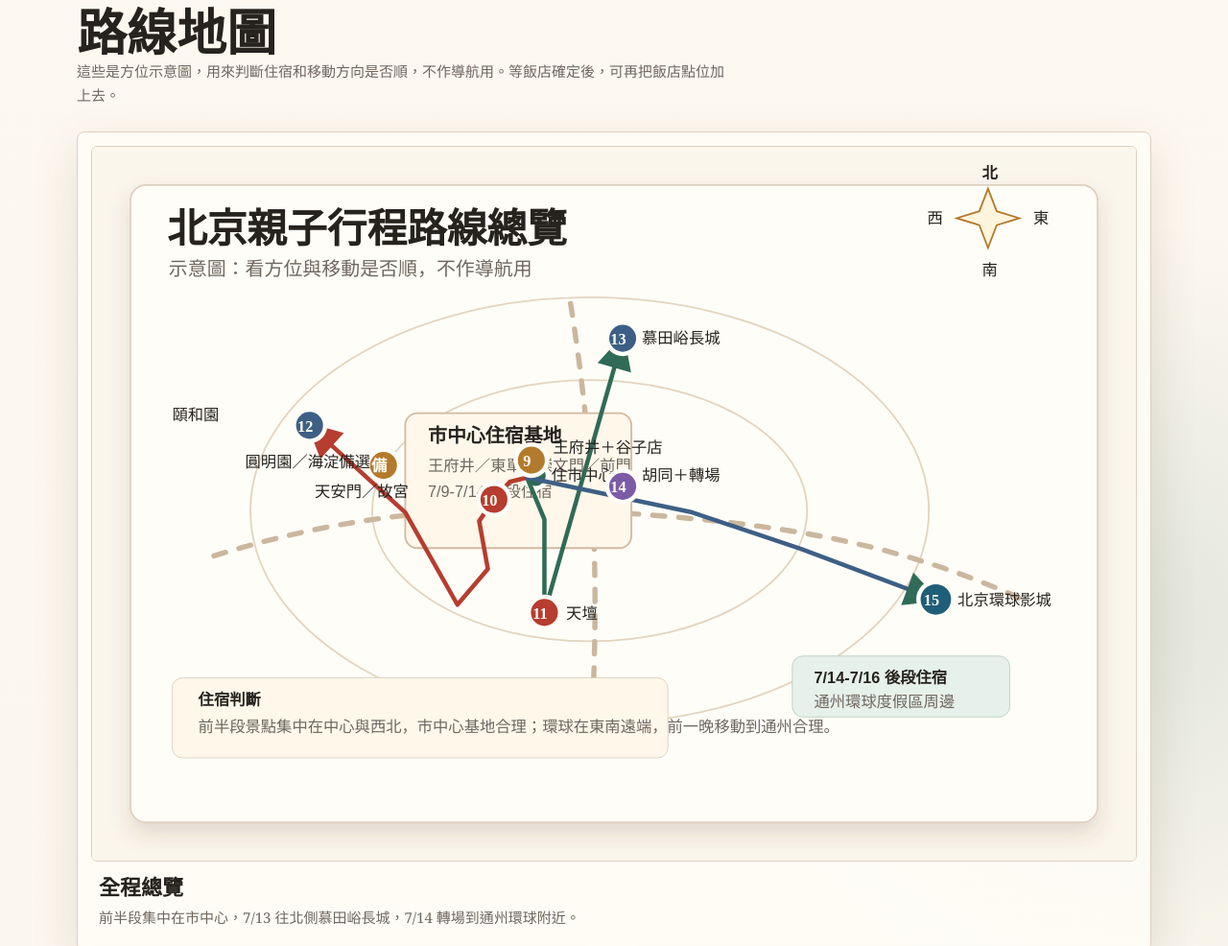
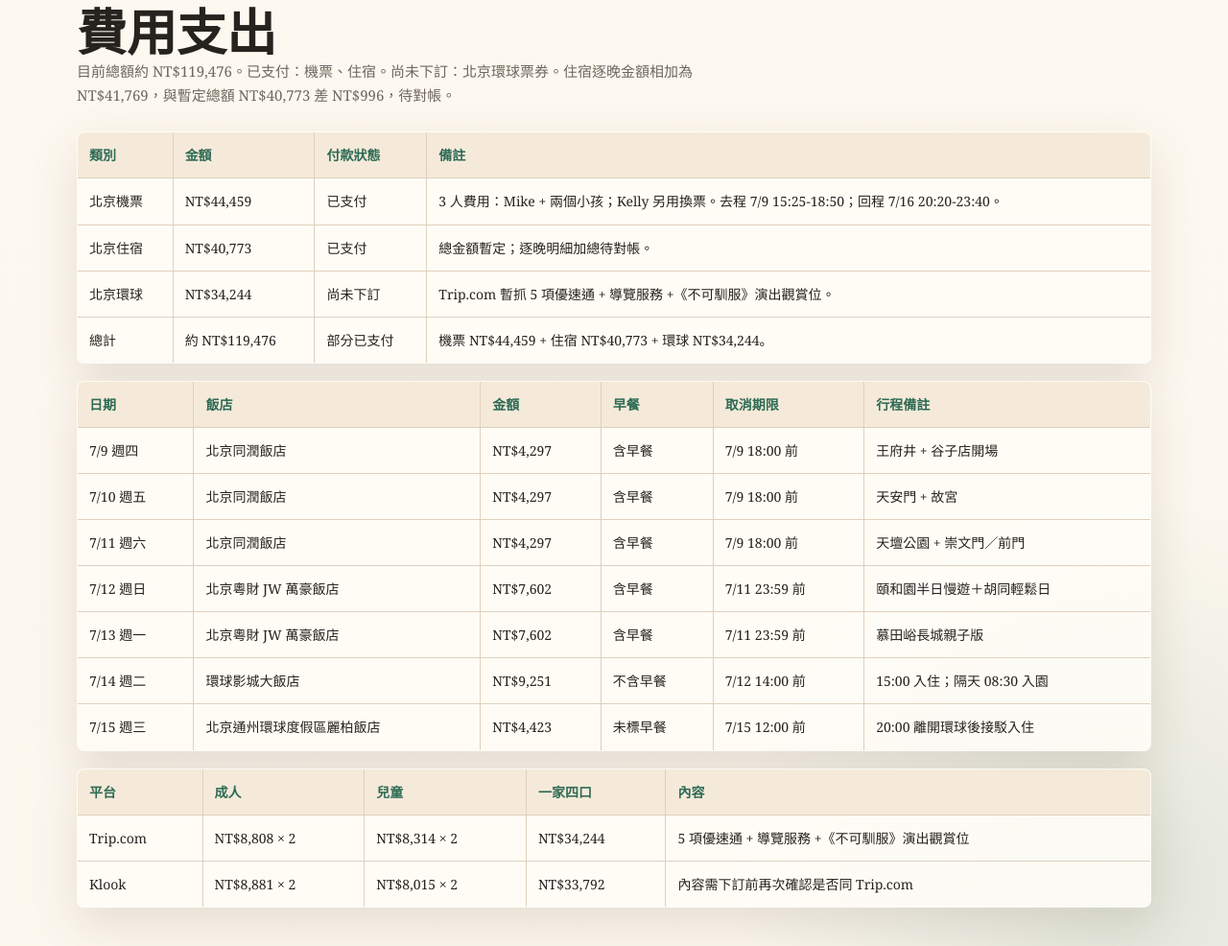
Before and after one commit to mikelee0330/html-demos, a plain HTML site: page 2026-beijing-family-trip/index.html in a window 1280 px wide. Shown: the part 1518-2504 px from the top of the page at 96% size. Drawn offline with Linux system fonts and the light colour scheme.

Commit message:
Add Beijing trip cost summary

```diff
--- a/2026-beijing-family-trip/index.html
+++ b/2026-beijing-family-trip/index.html
@@ -318,6 +318,30 @@
       font-size: 15px;
     }
 
+    table.budget {
+      width: 100%;
+      border-collapse: collapse;
+      background: rgba(255,253,248,.88);
+      border: 1px solid var(--line);
+      border-radius: 8px;
+      overflow: hidden;
+      box-shadow: var(--shadow);
+    }
+
+    .budget th,
+    .budget td {
+      border: 1px solid var(--line);
+      padding: 12px;
+      text-align: left;
+      vertical-align: top;
+      font-size: 14px;
+    }
+
+    .budget th {
+      background: #f5ead9;
+      color: var(--green);
+    }
+
     footer {
       padding: 34px 0 54px;
       border-top: 1px solid var(--line);
@@ -366,6 +390,7 @@
   <nav>
     <div class="wrap">
       <a href="#overview">總覽</a>
+      <a href="#costs">費用支出</a>
       <a href="#maps">路線地圖</a>
       <a href="#hotel">住宿策略</a>
       <a href="#route">每日行程</a>
@@ -407,6 +432,41 @@
             </div>
           </article>
         </div>
+      </div>
+    </section>
+
+    <section id="costs">
+      <div class="wrap">
+        <div class="section-head">
+          <div>
+            <h2>費用支出</h2>
+            <p class="note">目前總額約 NT$119,476。已支付：機票、住宿。尚未下訂：北京環球票券。住宿逐晚金額相加為 NT$41,769，與暫定總額 NT$40,773 差 NT$996，待對帳。</p>
+          </div>
+        </div>
+        <table class="budget">
+          <tr><th>類別</th><th>金額</th><th>付款狀態</th><th>備註</th></tr>
+          <tr><td>北京機票</td><td>NT$44,459</td><td>已支付</td><td>3 人費用：Mike + 兩個小孩；Kelly 另用換票。去程 7/9 15:25-18:50；回程 7/16 20:20-23:40。</td></tr>
+          <tr><td>北京住宿</td><td>NT$40,773</td><td>已支付</td><td>總金額暫定；逐晚明細加總待對帳。</td></tr>
+          <tr><td>北京環球</td><td>NT$34,244</td><td>尚未下訂</td><td>Trip.com 暫抓 5 項優速通 + 導覽服務 +《不可馴服》演出觀賞位。</td></tr>
+          <tr><td>總計</td><td>約 NT$119,476</td><td>部分已支付</td><td>機票 NT$44,459 + 住宿 NT$40,773 + 環球 NT$34,244。</td></tr>
+        </table>
+        <div style="height:18px"></div>
+        <table class="budget">
+          <tr><th>日期</th><th>飯店</th><th>金額</th><th>早餐</th><th>取消期限</th><th>行程備註</th></tr>
+          <tr><td>7/9 週四</td><td>北京同潤飯店</td><td>NT$4,297</td><td>含早餐</td><td>7/9 18:00 前</td><td>王府井 + 谷子店開場</td></tr>
+          <tr><td>7/10 週五</td><td>北京同潤飯店</td><td>NT$4,297</td><td>含早餐</td><td>7/9 18:00 前</td><td>天安門 + 故宮</td></tr>
+          <tr><td>7/11 週六</td><td>北京同潤飯店</td><td>NT$4,297</td><td>含早餐</td><td>7/9 18:00 前</td><td>天壇公園 + 崇文門／前門</td></tr>
+          <tr><td>7/12 週日</td><td>北京粵財 JW 萬豪飯店</td><td>NT$7,602</td><td>含早餐</td><td>7/11 23:59 前</td><td>頤和園半日慢遊＋胡同輕鬆日</td></tr>
+          <tr><td>7/13 週一</td><td>北京粵財 JW 萬豪飯店</td><td>NT$7,602</td><td>含早餐</td><td>7/11 23:59 前</td><td>慕田峪長城親子版</td></tr>
+          <tr><td>7/14 週二</td><td>環球影城大飯店</td><td>NT$9,251</td><td>不含早餐</td><td>7/12 14:00 前</td><td>15:00 入住；隔天 08:30 入園</td></tr>
+          <tr><td>7/15 週三</td><td>北京通州環球度假區麗柏飯店</td><td>NT$4,423</td><td>未標早餐</td><td>7/15 12:00 前</td><td>20:00 離開環球後接駁入住</td></tr>
+        </table>
+        <div style="height:18px"></div>
+        <table class="budget">
+          <tr><th>平台</th><th>成人</th><th>兒童</th><th>一家四口</th><th>內容</th></tr>
+          <tr><td>Trip.com</td><td>NT$8,808 × 2</td><td>NT$8,314 × 2</td><td>NT$34,244</td><td>5 項優速通 + 導覽服務 +《不可馴服》演出觀賞位</td></tr>
+          <tr><td>Klook</td><td>NT$8,881 × 2</td><td>NT$8,015 × 2</td><td>NT$33,792</td><td>內容需下訂前再次確認是否同 Trip.com</td></tr>
+        </table>
       </div>
     </section>
 
```
